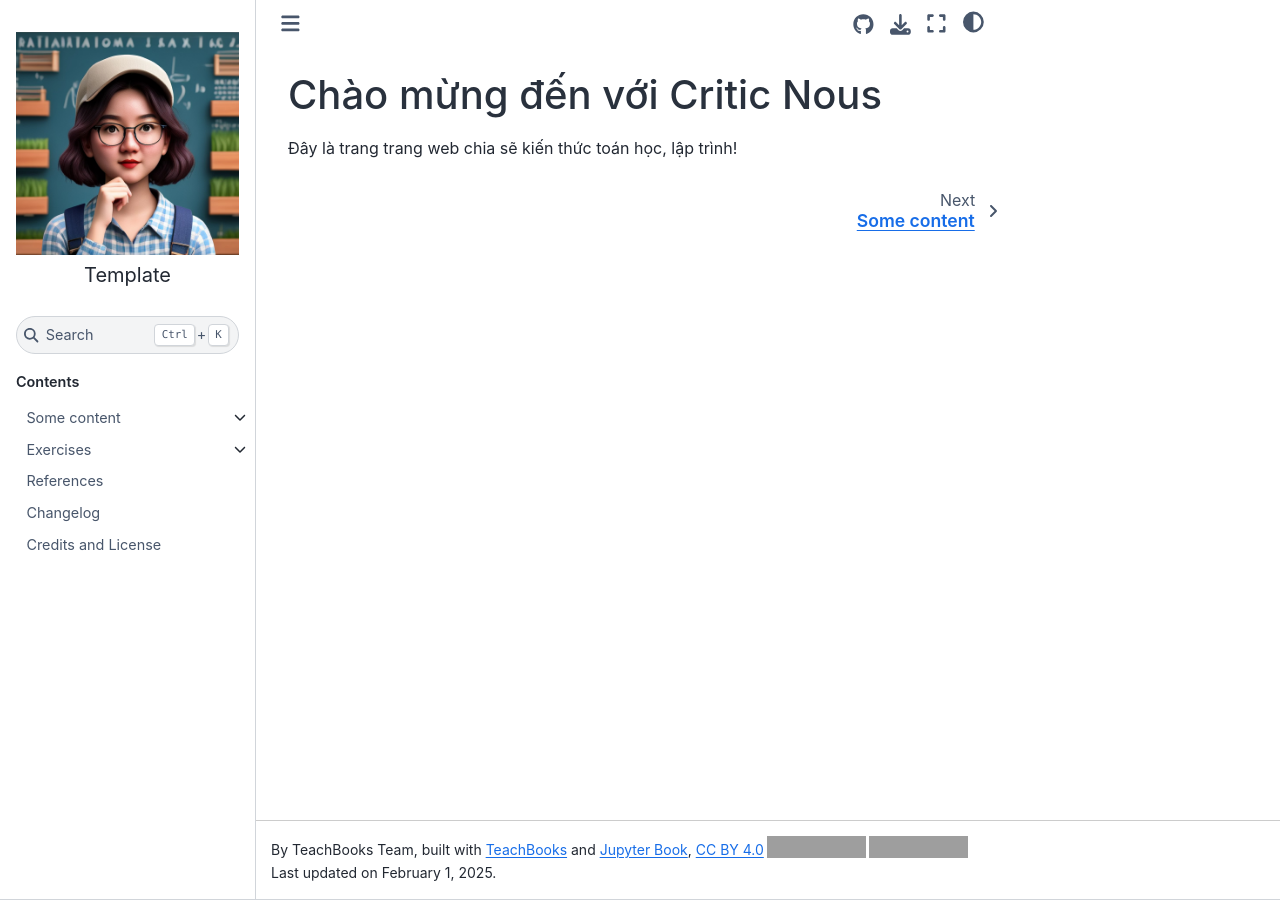
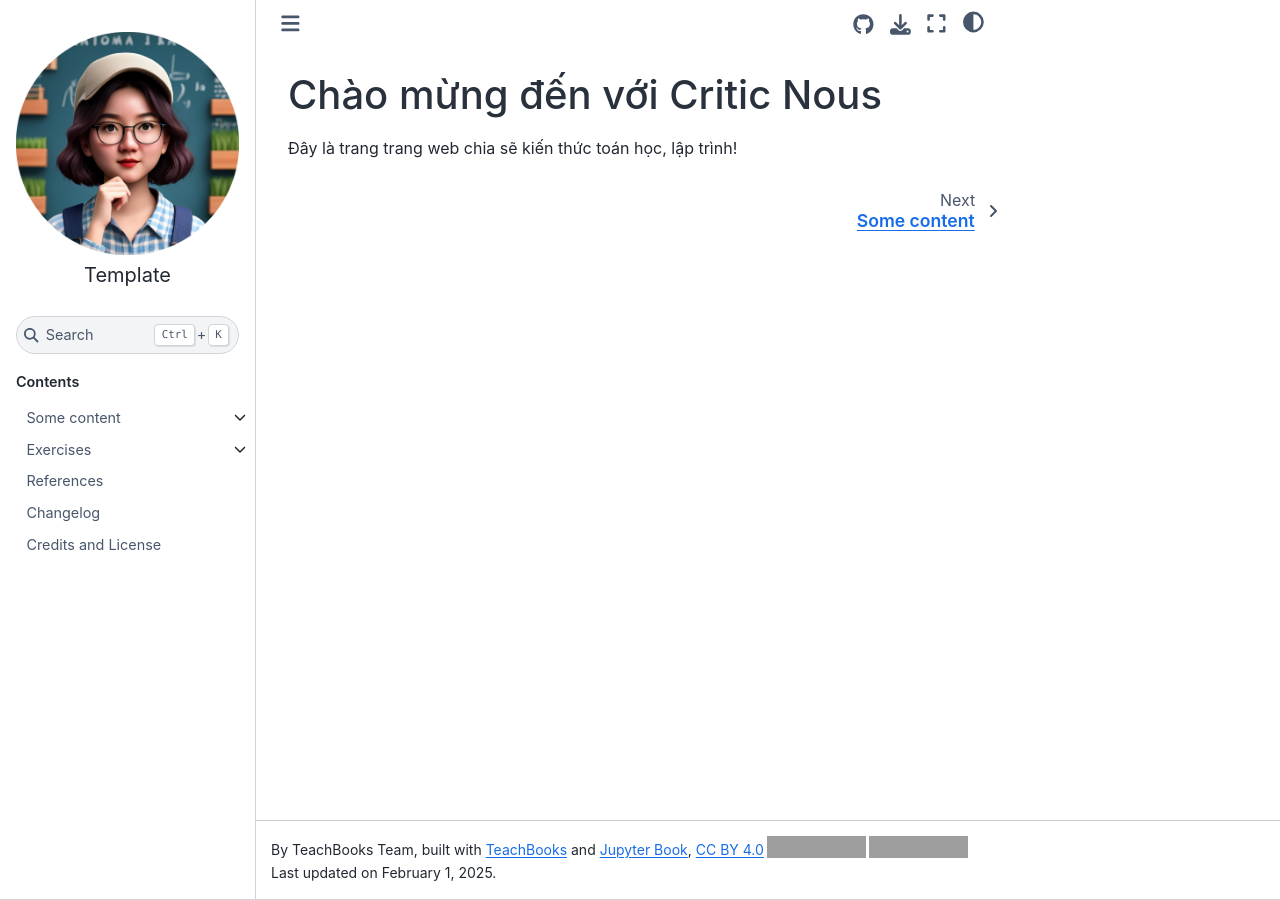
Before and after one commit to criticnous/criticnous.github.io, a Jupyter Book: the page built from book/intro.md, in a window 1280 px wide. Built offline with Jupyter Book 1.0.4 settings and Sphinx 7.4.7 and the Sphinx Book theme 1.1.4, drawn with Linux system fonts in a browser that asks for light colours; comment, search, counter and statistics services are not loaded; grey boxes are pictures that could not be loaded.

Commit message:
update logo

```diff
--- a/book/_config.yml
+++ b/book/_config.yml
@@ -20,8 +20,8 @@ sphinx:
     html_theme_options:
       logo:
         text: Template
-        image_light: logo.png # Put your logo for the light mode here (can be the same as image_dark)
-        image_dark: logo.png # Put your logo for the dark mode here (can be the same as image_light)
+        image_light: logo_circled.png # Put your logo for the light mode here (can be the same as image_dark)
+        image_dark: logo_circled.png # Put your logo for the dark mode here (can be the same as image_light)
       repository_url: "https://github.com/criticnous/criticnous.github.io" #add your own repo URL here
       path_to_docs: "book"
       repository_branch: "main"
```
Also changed, not shown: book/figures/logo.png (deleted), book/figures/logo_circled.png (added).
